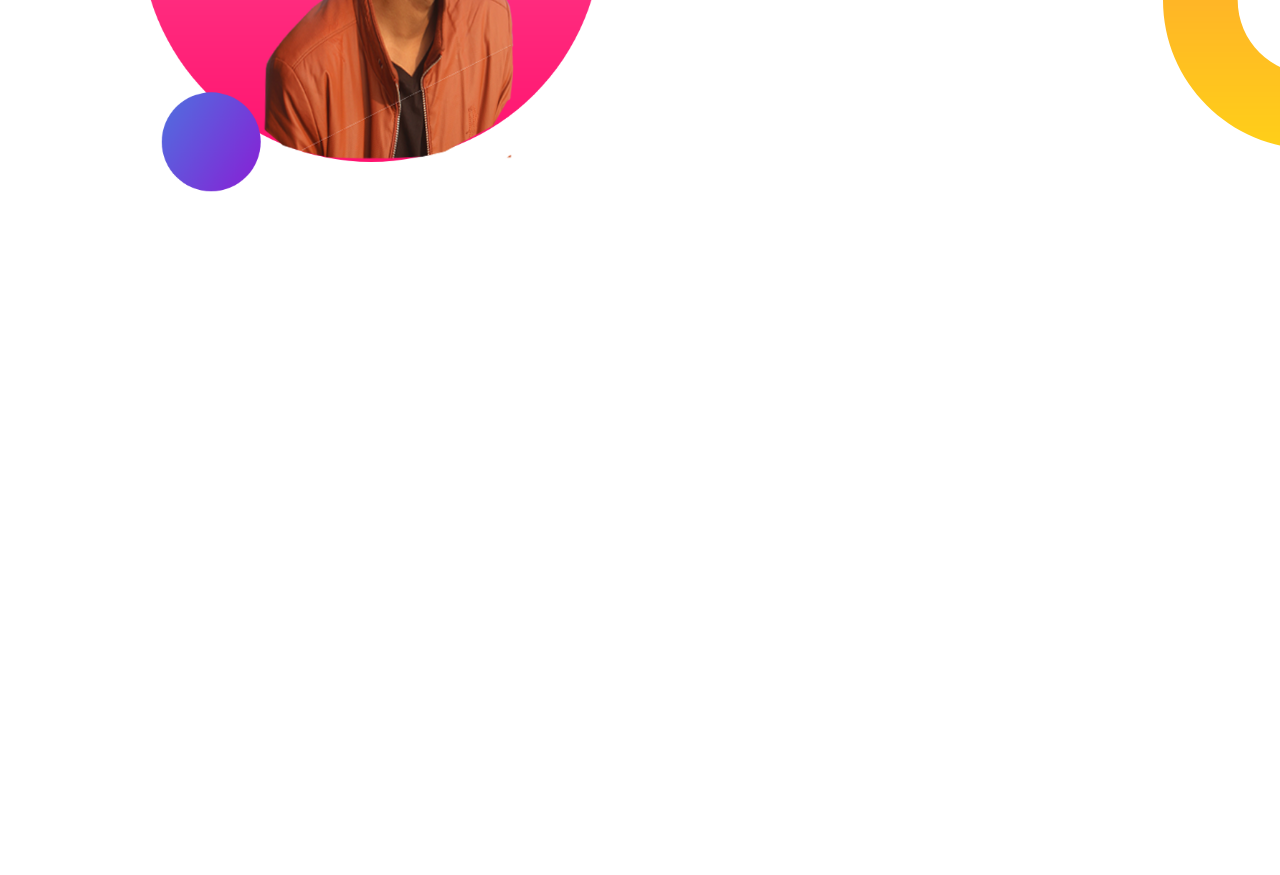
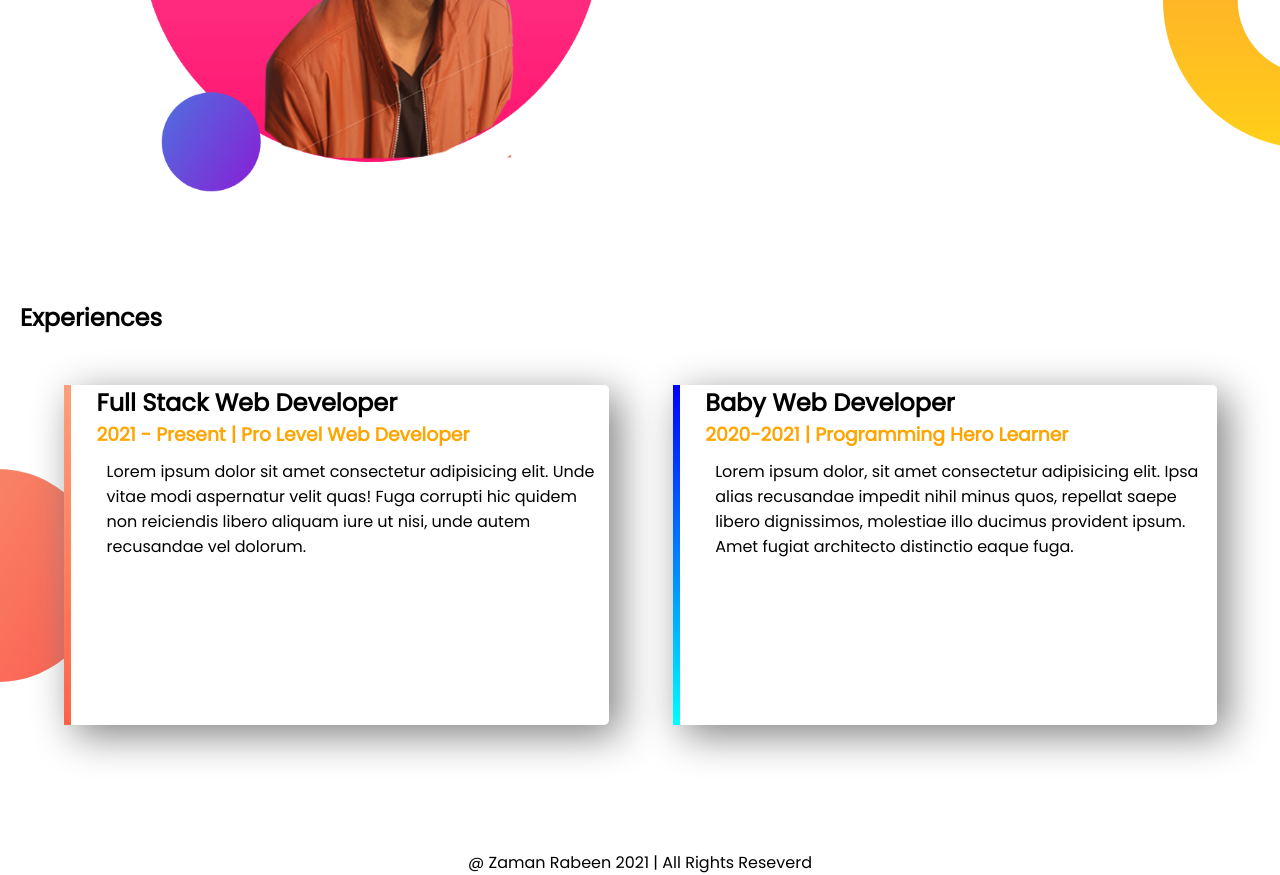
Before and after one commit to zamanrabeen671/web-portfolio, a plain HTML site: page index.html in a window 1280 px wide. Shown: the part 900-1775 px from the top of the page. Before the commit the page ends 1200 px from the top, so only its background shows below. Drawn offline with Linux system fonts and the light colour scheme.

Commit message:
first portfolio finished

```diff
--- a/index.html
+++ b/index.html
@@ -13,7 +13,7 @@
     <section class="top-banner">
         <div class="half-width">
             <h1>Welcome to</h1>
-            <h1><span class="name">Rabeen</span> Website</h1>
+            <h1><span class="highlighter">Rabeen</span> Website</h1>
             <h3>World class Web Developer</h3>
             <p>Lorem ipsum dolor sit amet consectetur adipisicing elit. Excepturi in commodi facere sint, totam reiciendis enim distinctio illo, quod cupiditate amet necessitatibus odit nostrum sunt, nobis doloremque itaque. Dolorum, ullam!</p>
             <a class = "link-button" target="blank" href="#">HIRE ME</a>
@@ -33,5 +33,25 @@
             <a class="link-button" target="_blank" href="#">DOWNLOAD RESUME</a>
         </div>
     </section>
+    <section class="experience-area">
+        <h2 class="tags">Experiences</h2>
+        <div id = "full-stack" class="half-width bx-shad">
+            <h2>Full Stack Web Developer</h2>
+            <h3 class="highlighter">2021 - Present | Pro Level Web Developer</h3>
+            <p>Lorem ipsum dolor sit amet consectetur adipisicing elit. Unde vitae modi aspernatur
+            velit quas! Fuga corrupti hic quidem non reiciendis libero aliquam iure ut nisi, unde
+            autem recusandae vel dolorum.</p>
+        </div>
+        <div id= "baby-web" class="half-width bx-shad">
+            <h2>Baby Web Developer</h2>
+            <h3 class="highlighter">2020-2021 | Programming Hero Learner</h3>
+            <p>Lorem ipsum dolor, sit amet consectetur adipisicing elit. Ipsa alias recusandae impedit
+                nihil minus quos, repellat saepe libero dignissimos, molestiae illo ducimus provident ipsum.
+                Amet fugiat architecto distinctio eaque fuga.</p>
+        </div>
+    </section>
+    <footer>
+        <p>@ Zaman Rabeen 2021 | All Rights Reseverd</p>
+    </footer>
 </body>
 </html>
--- a/style.css
+++ b/style.css
@@ -8,7 +8,7 @@ body{
 .half-width h1{
     font-size: 50px;
 }
-.half-width .name{
+.half-width .highlighter{
     color: orange;
 }
 .half-width{
@@ -46,3 +46,33 @@ body{
     background-position: right;
     padding-bottom: 100px;
 }
+.experience-area{
+    height: 550px;
+    background: url(img/exp-bg.png);
+    background-repeat: no-repeat;
+    background-position: left;
+}
+.experience-area .tags{
+    padding-bottom: 50px;
+    padding-left: 20px;
+
+}
+.bx-shad{
+    box-shadow: 10px 10px 40px gray;
+    height: 340px;
+    border-radius: 5px;
+    background-color: #fff;
+}
+#full-stack{
+    border-left: 7px solid;
+    border-image: linear-gradient(180deg,lightSalmon,tomato);
+    border-image-slice: 1;
+}
+#baby-web{
+    border-left: 7px solid;
+    border-image: linear-gradient(180deg,blue,cyan);
+    border-image-slice: 1;
+}
+footer p{
+    text-align: center;
+}
```
